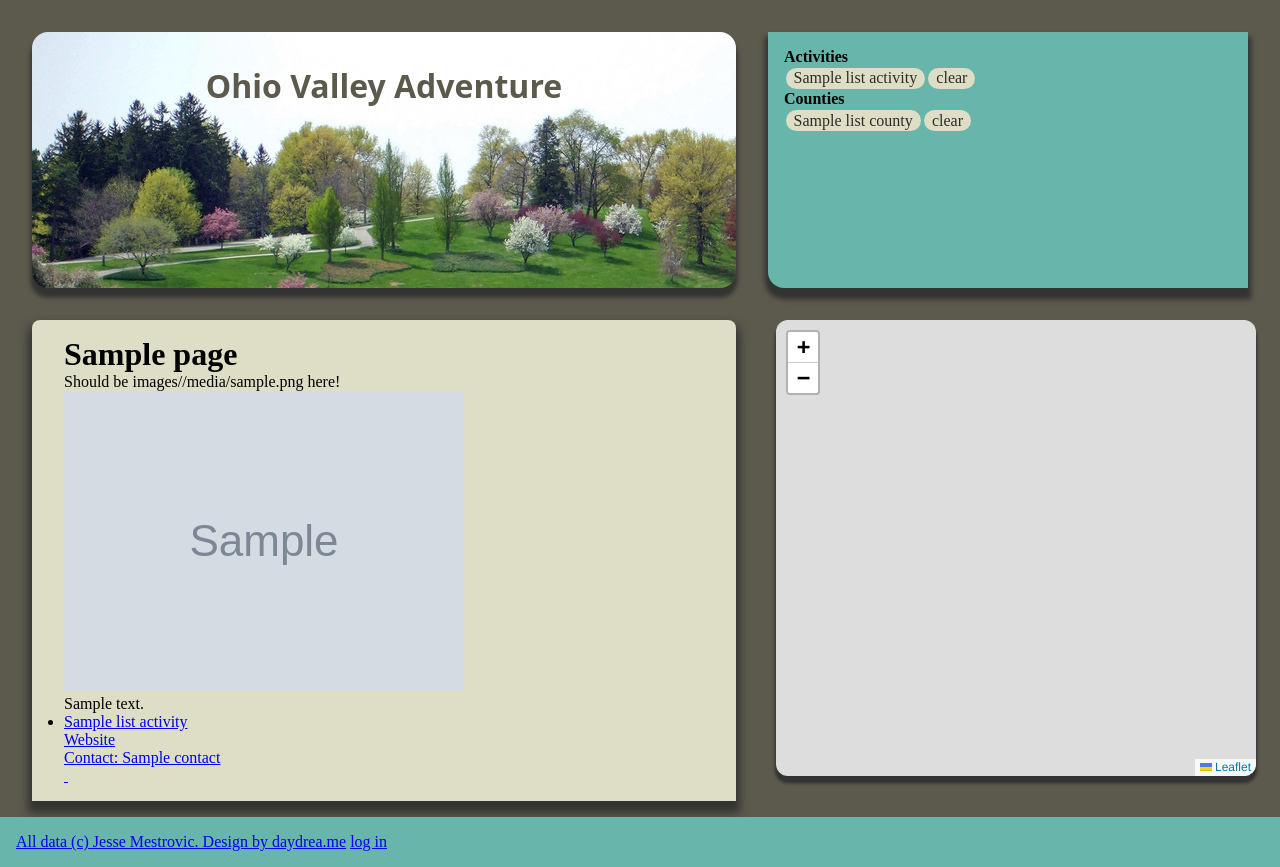
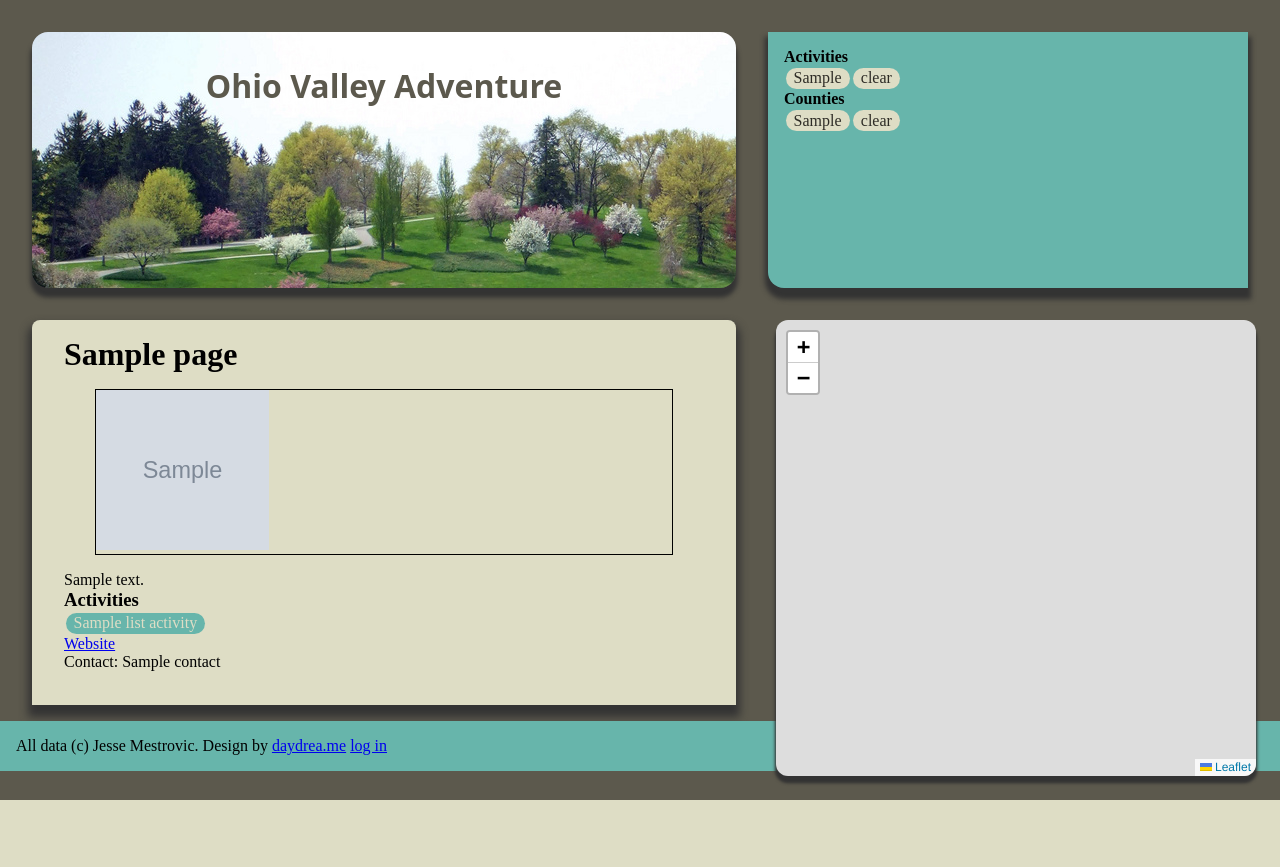
Before and after one commit to emhoracek/ov-adventure, a Flask app: template directory/templates/place.html in a window 1280 px wide. After the commit the page ends 800 px from the top, so only its background shows below. Run offline with Flask 2, Linux system fonts and the light colour scheme; the template is opened without the code that fills it: most values are stand-ins (such as "Sample title", 1, 10 or a date in 2020); grey boxes marked "Sample" are stand-in pictures; some libraries are stand-ins or nearby versions.

Commit message:
Improved the place pages.

```diff
--- a/directory/static/styles/style.css
+++ b/directory/static/styles/style.css
@@ -79,6 +79,19 @@
             margin-bottom: 1em; margin-top: 1em }
 .place_carousel img { width: 30%;
                 height: 10em }
+.place_activity { display: block;
+                  float:left;
+                  text-decoration: none;
+                  text-indent: 0;
+                  padding: 0.5em;
+                  padding-top: 0.1em;
+                  padding-bottom: 0.1em;
+	          margin: 0.1em;
+                  border-radius: 1em;
+	          background-color: #67B5AB;
+                  color: #DEDDC5}
+.place_activity a { color: #DEDDC5;
+                    text-decoration: none }
 .place p { clear: both }
 
 /* The main section on the directory page. */
--- a/directory/templates/place.html
+++ b/directory/templates/place.html
@@ -1,32 +1,56 @@
 {% extends "base.html" %}
 
 {% block nav %}
+
     <nav id="tags">
 
     <h1 class="tags_heading">Activities</h1>
+
     <ul id="tags_activities">
-	<!-- This goes through all the activities, adds "selected" class if it's selected, and displays it. -->
+	<!-- Goes through each activity, adds "selected" class if it's selected, and displays it. -->
 	{% for listActivity in page.activities %}
-		{% if listActivity.name==page.activity %}
+        {% with tagargs = page.selected|join('&') %}<!-- selected tags as a string -->
+            <!-- sets the class of the button and what tags are in the link -->
+	    {% if listActivity in page.selected_actitivites %}
               <li class="tags_activity selected">
 	    {% else %}
               <li class="tags_activity">
-		{% endif %}<a href="{{ url_for('activity', activity=listActivity.name) }}">{{ listActivity.name }}</a></li>
+              {% if tagargs == "" %}
+                {% set tagargs = listActivity %}
+              {% else %}
+                {% set tagargs = tagargs ~ "&" ~ listActivity %}
+              {% endif %}
+	    {% endif %}
+            <!-- The actual link -->
+            <a href="{{ url_for('tags', tagargs=tagargs) }}">{{ listActivity }}</a></li>
+            {% endwith %}
 	  {% endfor %}
         <li class="tags_activity clear"><a href="{{ url_for('index', activity=None) }}">clear</a></li>
-
     </ul>
 
     <h1 class="tags_heading">Counties</h1>
+
     <ul id="tags_counties">
+	<!-- Goes through each county, adds "selected" class if it's selected, and displays it. -->
 	{% for listCounty in page.counties %}
-            {% if listCounty.name==page.county %}
+        {% with tagargs = page.selected|join('&') %}<!-- selected tags as a string -->
+            <!-- sets the class of the button and what tags are in the link -->
+	    {% if listCounty in page.selected_counties %}
               <li class="tags_county selected">
 	    {% else %}
               <li class="tags_county">
-            {% endif %}<a href="{{ url_for('county', county=listCounty.name) }}">{{ listCounty.name }}</a></li>
+              {% if tagargs == "" %}
+                {% set tagargs = listCounty %}
+              {% else %}
+                {% set tagargs = tagargs ~ "&" ~ listCounty %}
+              {% endif %}
+	    {% endif %}
+            <!-- The actual link -->
+            <a href="{{ url_for('tags', tagargs=tagargs) }}">{{ listCounty }}</a></li>
+            {% endwith %}
 	  {% endfor %}
         <li class="tags_county clear"><a href="{{ url_for('index', county=None) }}">clear</a></li>
+    </ul>
 
     </nav>
 {% endblock nav %}
@@ -37,24 +61,26 @@
 
             <h1>{{ page.name }} </h1>
 
-            <div>
+            <div class="place_carousel">
                 {% for image in page.images %}
                 {% set image = 'images/' + image %}
-                <p>Should be {{ image }} here! </p>
                 <img src="{{ url_for('static', filename = image ) }}">
                 {% endfor %}
 	    </div>
 
             <p>{{ page.description }}</p>
 
+            {% if page.place_activities %}
+            <h3>Activities</h3>
             <ul class="place_activities">
             	{% for listActivity in page.place_activities %}
                     <li class="place_activity"><a href="{{ url_for('activity', activity=listActivity.name) }}">{{ listActivity.name }}</a></li>
                 {% endfor %}
 	    </ul>
+            {% endif %}
 
              {% if not page.website == "" %}
-                <p><a href="{{ page.website }}">Website</p>
+             <p><a href="{{ page.website }}">Website</a></p>
              {% endif %}
 
              {% if not page.contact == "" %}
--- a/directory/views.py
+++ b/directory/views.py
@@ -23,9 +23,9 @@ def page(page=1):
 @app.route('/places')
 @app.route('/places/<place>')
 def places(place=None):
-  thisPage = pages.PlacePage(place)
+  page = pages.PlacePage(place)
   return render_template('place.html',
-			  page=thisPage)
+			  page=page)
 
 @app.route('/tags/<tagargs>')
 def tags(tagargs=[]):
```
Lines whose indentation alone changed are shown as unchanged.
